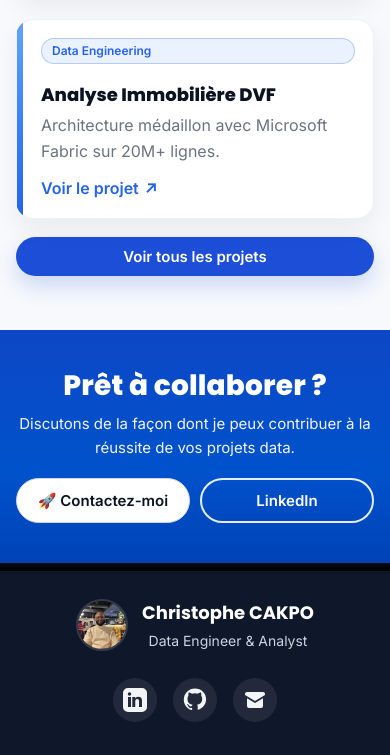
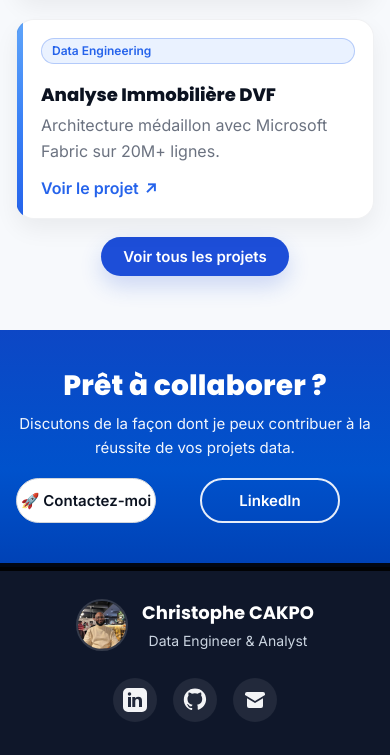
Before and after one commit to CAK91DY/MyPortfolio, a Flask app: page / in a window 390 px wide. Shown: the part 4116-4871 px from the top of the page. Run offline with Flask 3, Linux system fonts and the light colour scheme.

Commit message:
transformation, deuxième fois code css

```diff
--- a/static/css/style.css
+++ b/static/css/style.css
@@ -191,7 +191,8 @@ p{ font-size:16px; }
 .btn__icon{ display:inline-grid; place-items:center; width:18px; height:18px; }
 @media (max-width: 480px){
   .hero__avatar img{ width:140px; height:140px; }
-  .btn{ width:100%; justify-content:center; }
+  /* Seuls les boutons du HERO sont plein largeur */
+  .hero__cta .btn{ width:100%; justify-content:center; }
 }
 
 /* Dégradé pour les boutons primaires du hero */
@@ -2043,3 +2044,26 @@ html[data-theme="dark"] .segmented{
     justify-content: center;
   }
 }
+
+/* --- Menu mobile : FR|EN bien contenu dans la carte --- */
+.nav-pills { padding-bottom: 14px; }                 /* un peu d’air en bas */
+.nav-pills .nav-lang { margin-top: 8px; }            /* espace au-dessus du toggle */
+.nav-pills .segmented { width: 100%; box-sizing: border-box; }  /* pas de débordement */
+.nav-pills .segmented__btn { padding: .55rem 1rem; } /* équilibre visuel */
+
+/* Boutons par défaut : largeur intrinsèque (pas 100%) */
+@media (max-width: 600px){
+  .btn{ width:auto; }                                /* annule l’ancienne règle globale */
+  .projects-cta .btn,
+  .cert-block .btn--primary,
+  .projects-grid .project-tile .btn,
+  .contact-cta__actions .btn { width:auto; }         /* reste à la taille du contenu */
+}
+
+/* Si tu veux garder des boutons plein écran UNIQUEMENT dans le bandeau bleu : */
+@media (max-width: 600px){
+  .contact-cta__actions { gap:10px; }
+  .contact-cta__actions .btn { width:48%; min-width:140px; } /* deux colonnes équilibrées */
+  /* ou, si tu préfères chacun sur toute la ligne : décommente la ligne suivante */
+  /* .contact-cta__actions .btn { width:100%; } */
+}
```
